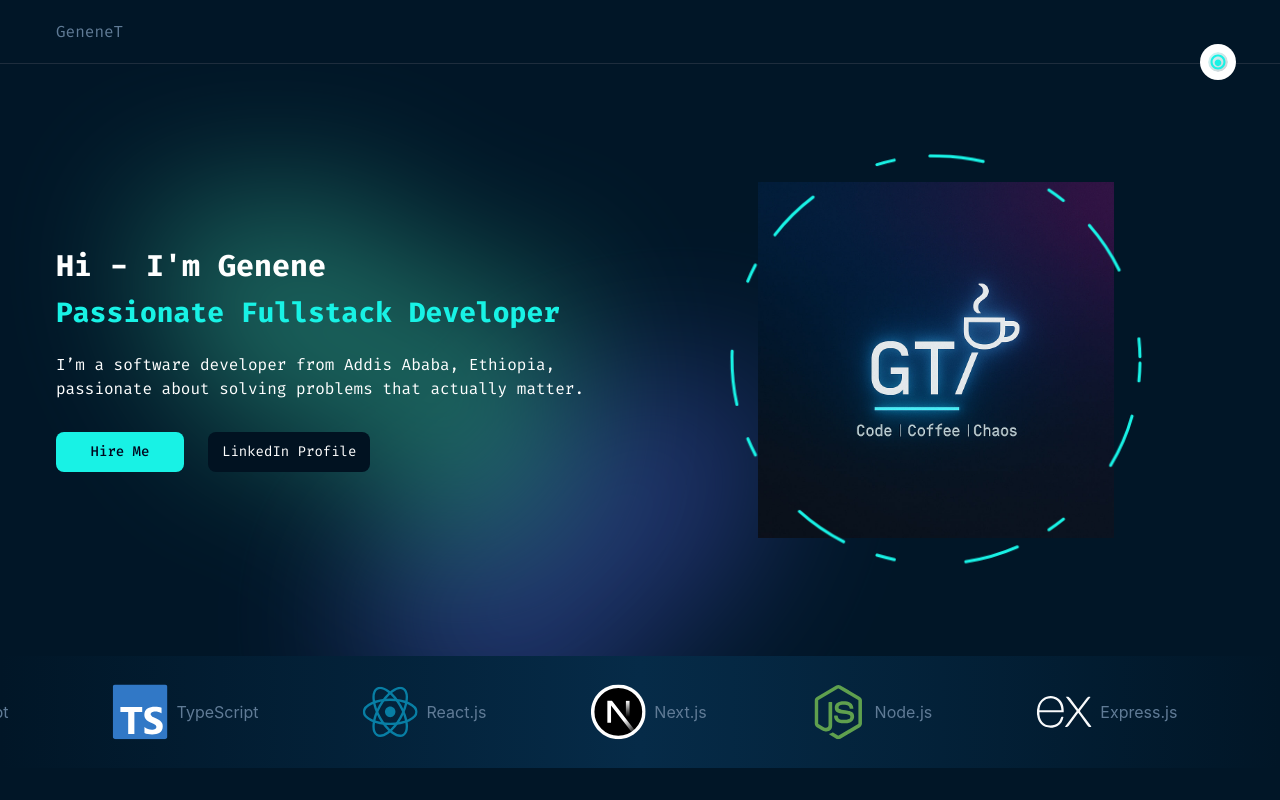
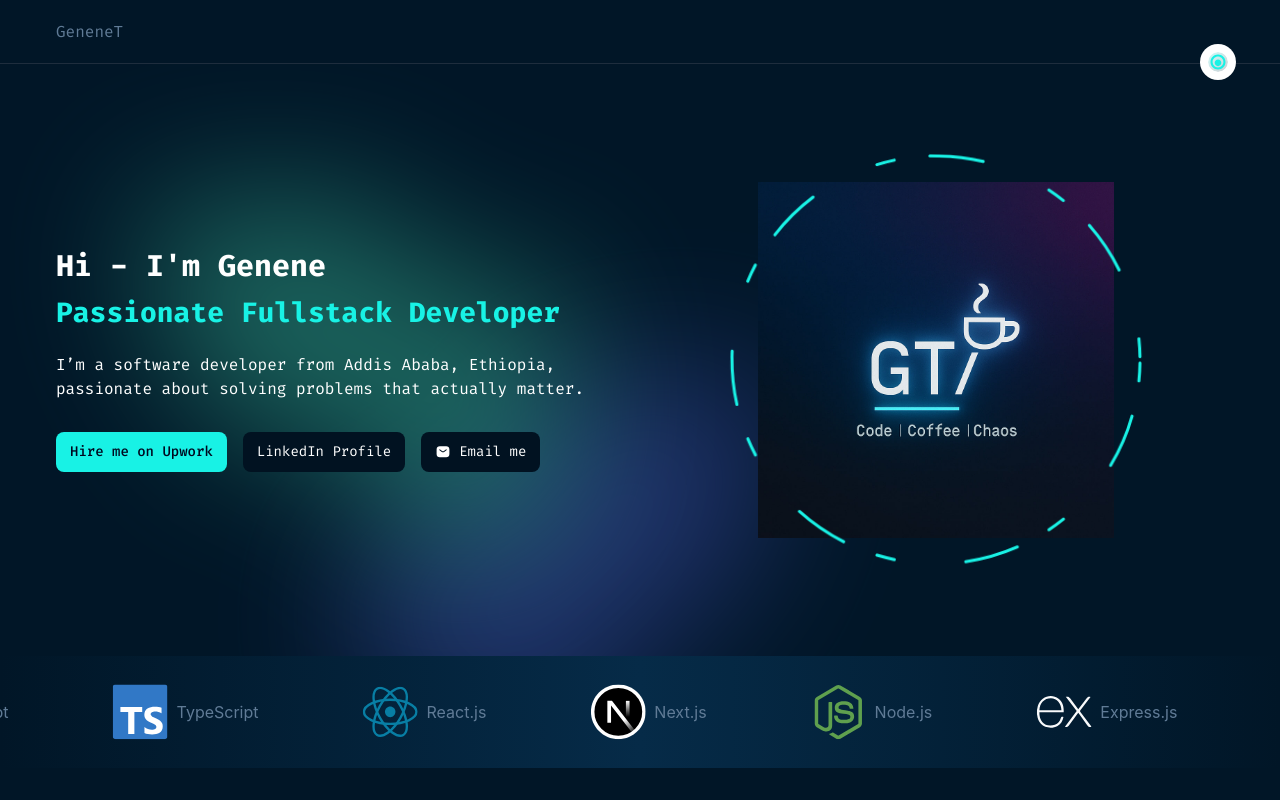
Before and after one commit to tise-genene/folio_genenetise, a Next.js app: page / in a window 1280 px wide. Shown: the top 800 px of the page. Built offline with nearby package versions, Linux system fonts and the light colour scheme; no server answers.

Commit message:
added cleaner and more user-friendly navigation links

```diff
--- a/src/components/Hero/Hero.tsx
+++ b/src/components/Hero/Hero.tsx
@@ -3,6 +3,7 @@ import useRoleSwitcher from '@/hooks/useRoleSwitcher'
 import useRotatingAnimation from '@/hooks/useRotatingAnimation'
 import Image from 'next/image'
 import { HeroImage } from '../../utils/images'
+import { MsgIcon } from '../../utils/icons'
 import Ellipse from './Ellipse'
 
 const Hero = () => {
@@ -22,18 +23,25 @@ const Hero = () => {
             I’m a software developer from Addis Ababa, Ethiopia, passionate about solving problems that actually matter.
           </h2>
 
-          <div className="mt-6 flex flex-wrap gap-6">
+          <div className="mt-6 flex flex-nowrap gap-4">
             <a
-              href="#"
-              aria-label="Connect with me"
+              href="https://www.upwork.com/freelancers/~0135ea11e94cfe1b1c"
+              aria-label="Hire me on Upwork"
               className="bg-accent min-w-32 cursor-pointer rounded-lg px-[14px] py-[10px] text-center text-sm font-medium text-[#00071E]">
-              Hire Me
+              Hire me on Upwork
             </a>
             <a
               href="https://www.linkedin.com/in/genene-tise-253037234/"
               aria-label="View LinkedIn Profile"
               className="text-neutral bg-secondary cursor-pointer rounded-lg px-[14px] py-[10px] text-sm">
               LinkedIn Profile
+            </a>
+            <a
+              href="mailto:tisegenene@gmail.com"
+              aria-label="Send email"
+              className="text-neutral bg-secondary cursor-pointer rounded-lg px-[14px] py-[10px] text-sm flex items-center gap-2">
+              <MsgIcon className="w-4 h-4" />
+              Email me
             </a>
           </div>
         </div>
--- a/src/components/Navbar/Navbar.tsx
+++ b/src/components/Navbar/Navbar.tsx
@@ -7,19 +7,19 @@ import { BurgerIcon, CloseIcon } from '../../utils/icons'
 
 const navItems = [
   {
-    label: '_home',
+    label: 'Home',
     href: '/',
   },
   {
-    label: '_projects',
+    label: 'Projects',
     href: '/#projects',
   },
   {
-    label: '_services',
+    label: 'Services',
     href: '/#services',
   },
   {
-    label: '_contact-me',
+    label: 'Contact',
     href: '/#contact',
   },
 ]
```
